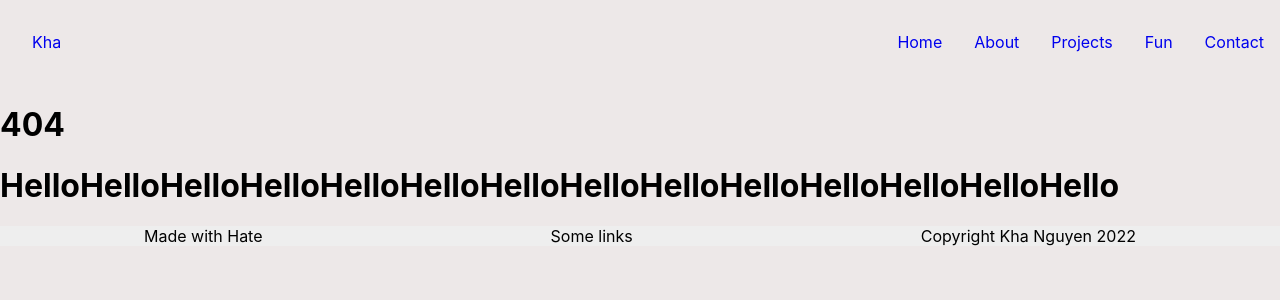
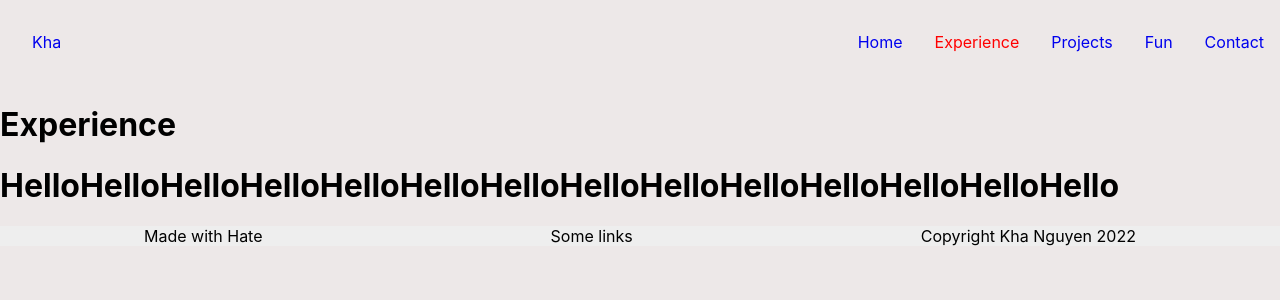
Before and after one commit to Nguyen-Kha/Nguyen-Kha.github.io, a React (Create React App) app: page /experience in a window 1280 px wide. Before the commit this address led to /404. Shown: the top 300 px of the page. Built offline with nearby package versions, Linux system fonts and the light colour scheme.

Commit message:
Change About to Experience section

```diff
--- a/src/App.js
+++ b/src/App.js
@@ -1,6 +1,6 @@
 import './App.css';
 import NavBar from './components/NavBar/NavBar';
-import About from './pages/About/About';
+import About from './pages/Experience/Experience';
 import Contact from './pages/Contact/Contact';
 import Projects from './pages/Projects/Projects';
 import Fun from './pages/Fun/Fun';
@@ -16,7 +16,7 @@ function App() {
           <NavBar />
           <Routes>
             <Route path="/" element={<Home />}/>
-            <Route path="/about" element={<About />}/>
+            <Route path="/experience" element={<About />}/>
             <Route path="/projects" element={<Projects />}/>
             <Route path="/fun" element={<Fun />}/>
             <Route path="/contact" element={<Contact />}/>
--- a/src/components/NavBar/NavBar.js
+++ b/src/components/NavBar/NavBar.js
@@ -12,7 +12,7 @@ function NavBar() {
             <div className = 'navBar'>
                 <ul className='navList'>
                     <li className='navItem'><NavLink to="/" className={({ isActive }) => (isActive ? 'active' : '')}>Home</NavLink></li>
-                    <li className='navItem'><NavLink to="/about" className={({ isActive }) => (isActive ? 'active' : '')}>About</NavLink></li>
+                    <li className='navItem'><NavLink to="/experience" className={({ isActive }) => (isActive ? 'active' : '')}>Experience</NavLink></li>
                     <li className='navItem'><NavLink to="/projects" className={({ isActive }) => (isActive ? 'active' : '')}>Projects</NavLink></li>
                     <li className='navItem'><NavLink to="/fun" className={({ isActive }) => (isActive ? 'active' : '')}>Fun</NavLink></li>
                     <li className='navItem'><NavLink to="/contact" className={({ isActive }) => (isActive ? 'active' : '')}>Contact</NavLink></li>
--- a/src/pages/About/About.js
+++ /dev/null
@@ -1,11 +0,0 @@
-import React from "react";
-
-function About() {
-    return(
-        <div>
-            <h1>About</h1>
-        </div>
-    );
-}
-
-export default About;
--- /dev/null
+++ b/src/pages/Experience/Experience.js
@@ -0,0 +1,11 @@
+import React from "react";
+
+function Experience() {
+    return(
+        <div>
+            <h1>Experience</h1>
+        </div>
+    );
+}
+
+export default Experience;
```
